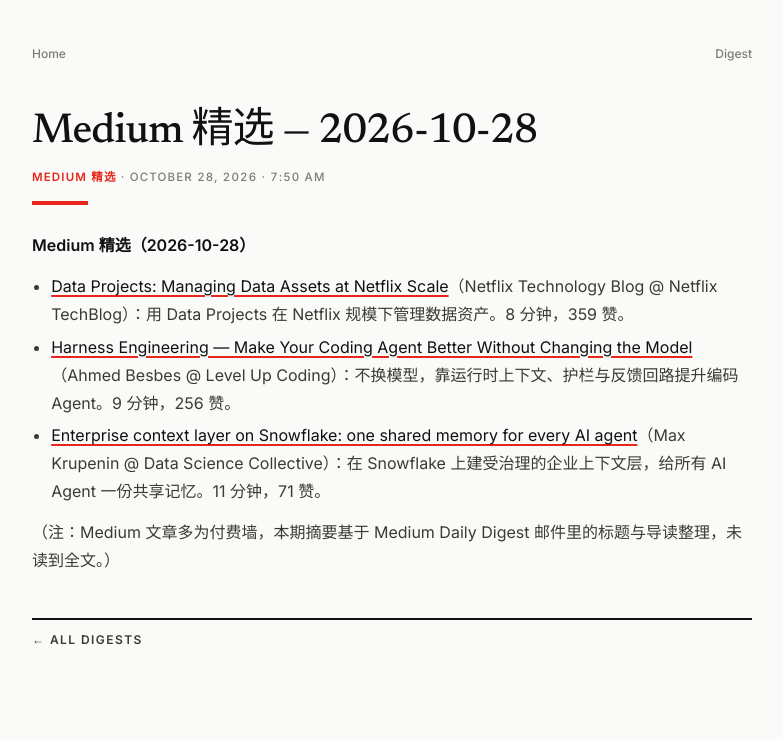
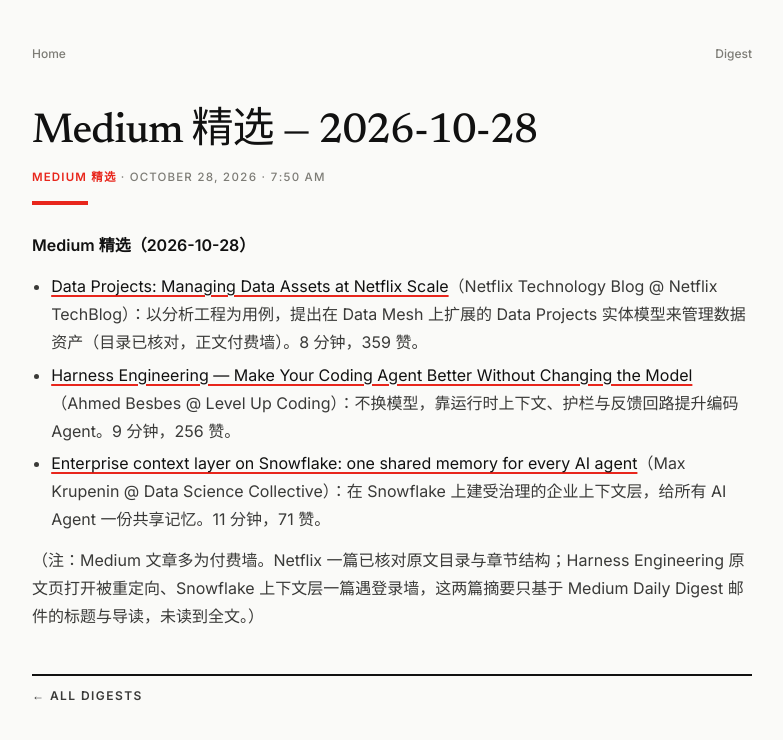
Before and after one commit to cptidiot/mzhao.me, a Jekyll site: the page built from _digests/2026-10-28-medium.md, in a window 1280 px wide. Shown: the top 740 px of the page, without its empty margins (248-1031 px from the left). Built offline with Jekyll 4.4.1, drawn with Linux system fonts in a browser that asks for light colours.

Commit message:
Digest: medium 2026-10-28

```diff
--- a/_digests/2026-10-28-medium.md
+++ b/_digests/2026-10-28-medium.md
@@ -7,7 +7,7 @@
 items:
   - title: "Data Projects: Managing Data Assets at Netflix Scale"
     role: "Netflix Technology Blog @ Netflix TechBlog"
-    summary: "摘要基于邮件导读：Netflix TechBlog 新文，由 Amer Hesson、Marcelo Mayworm、James Mulcahy 等人撰写，主题是用 Data Projects 的方式在 Netflix 规模下管理数据资产。邮件只给出标题与作者，具体机制未展开，需读原文确认。8 分钟，359 赞 / 10 回应。"
+    summary: "已核对原文目录（正文付费墙）：Netflix TechBlog，作者 Amer A. Hesson、Marcelo Mayworm、James Mulcahy、Xiaofei Cao，2026-10-19 发表。文章以 Netflix 的分析工程为动机用例，提出 Data Projects 实体模型——在 Data Mesh 概念上扩展——并讲系统架构与落地经验。8 分钟，359 赞 / 10 回应。"
     url: "https://medium.com/@netflixtechblog/data-projects-managing-data-assets-at-netflix-scale-7ca25888591e"
     link_label: "原文"
   - title: "Harness Engineering — Make Your Coding Agent Better Without Changing the Model"
@@ -24,8 +24,8 @@
 
 **Medium 精选（2026-10-28）**
 
-- [Data Projects: Managing Data Assets at Netflix Scale](https://medium.com/@netflixtechblog/data-projects-managing-data-assets-at-netflix-scale-7ca25888591e)（Netflix Technology Blog @ Netflix TechBlog）：用 Data Projects 在 Netflix 规模下管理数据资产。8 分钟，359 赞。
+- [Data Projects: Managing Data Assets at Netflix Scale](https://medium.com/@netflixtechblog/data-projects-managing-data-assets-at-netflix-scale-7ca25888591e)（Netflix Technology Blog @ Netflix TechBlog）：以分析工程为用例，提出在 Data Mesh 上扩展的 Data Projects 实体模型来管理数据资产（目录已核对，正文付费墙）。8 分钟，359 赞。
 - [Harness Engineering — Make Your Coding Agent Better Without Changing the Model](https://medium.com/@ahmedbesbes/harness-engineering-make-your-coding-agent-better-without-changing-the-model-fcdd791bf011)（Ahmed Besbes @ Level Up Coding）：不换模型，靠运行时上下文、护栏与反馈回路提升编码 Agent。9 分钟，256 赞。
 - [Enterprise context layer on Snowflake: one shared memory for every AI agent](https://medium.com/@maksimkrupenin/enterprise-context-layer-on-snowflake-one-shared-memory-for-every-ai-agent-f22888dd2385)（Max Krupenin @ Data Science Collective）：在 Snowflake 上建受治理的企业上下文层，给所有 AI Agent 一份共享记忆。11 分钟，71 赞。
 
-（注：Medium 文章多为付费墙，本期摘要基于 Medium Daily Digest 邮件里的标题与导读整理，未读到全文。）
+（注：Medium 文章多为付费墙。Netflix 一篇已核对原文目录与章节结构；Harness Engineering 原文页打开被重定向、Snowflake 上下文层一篇遇登录墙，这两篇摘要只基于 Medium Daily Digest 邮件的标题与导读，未读到全文。）
```
